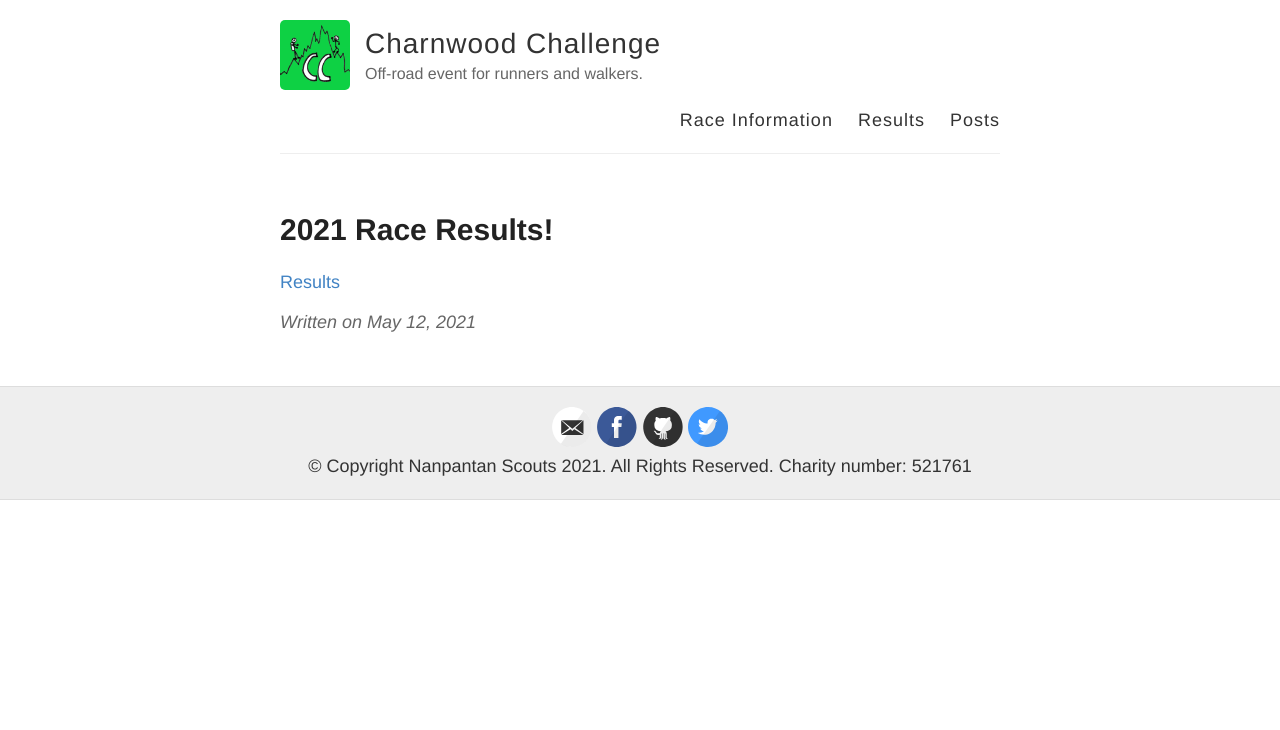
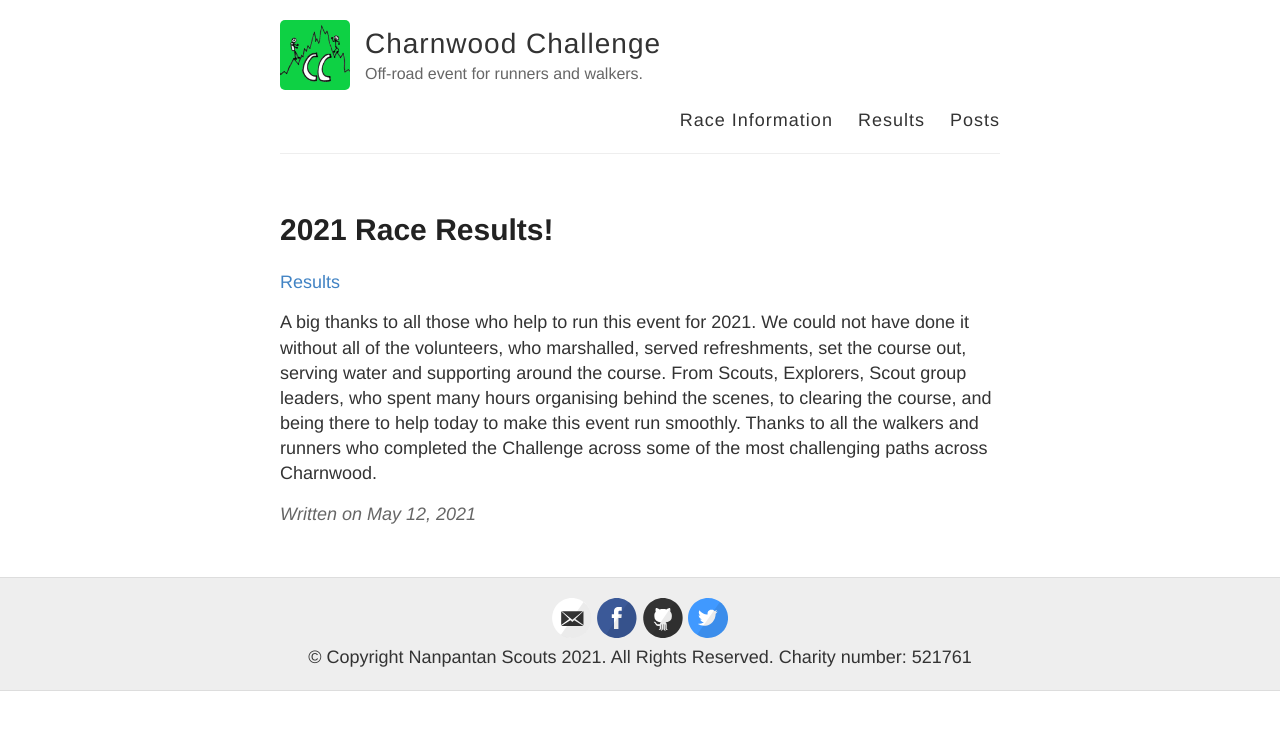
Before and after one commit to Charnwood-Challenge/Charnwood-Challenge.github.io, a Jekyll site: the page built from _posts/2021-05-12-Update-2021.md, in a window 1280 px wide. Shown: the top 730 px of the page. Built offline with Jekyll 4.4.1, drawn with Linux system fonts in a browser that asks for light colours.

Commit message:
Update 2021-05-12-Update-2021.md

```diff
--- a/_posts/2021-05-12-Update-2021.md
+++ b/_posts/2021-05-12-Update-2021.md
@@ -4,3 +4,7 @@ title: 2021 Race Results!
 ---
 
 [Results](https://charnwoodchallenge.me/Leaflet/Charnwood_Challenge_2021_RESULTS.pdf)
+
+A big thanks to all those who help to run this event for 2021.
+We could not have done it without all of the volunteers, who marshalled, served refreshments, set the course out, serving water and supporting around the course. From Scouts, Explorers, Scout group leaders, who spent many hours organising behind the scenes, to clearing the course, and being there to help today to make this event run smoothly.
+Thanks to all the walkers and runners who completed the Challenge across some of the most challenging paths across Charnwood.
```
